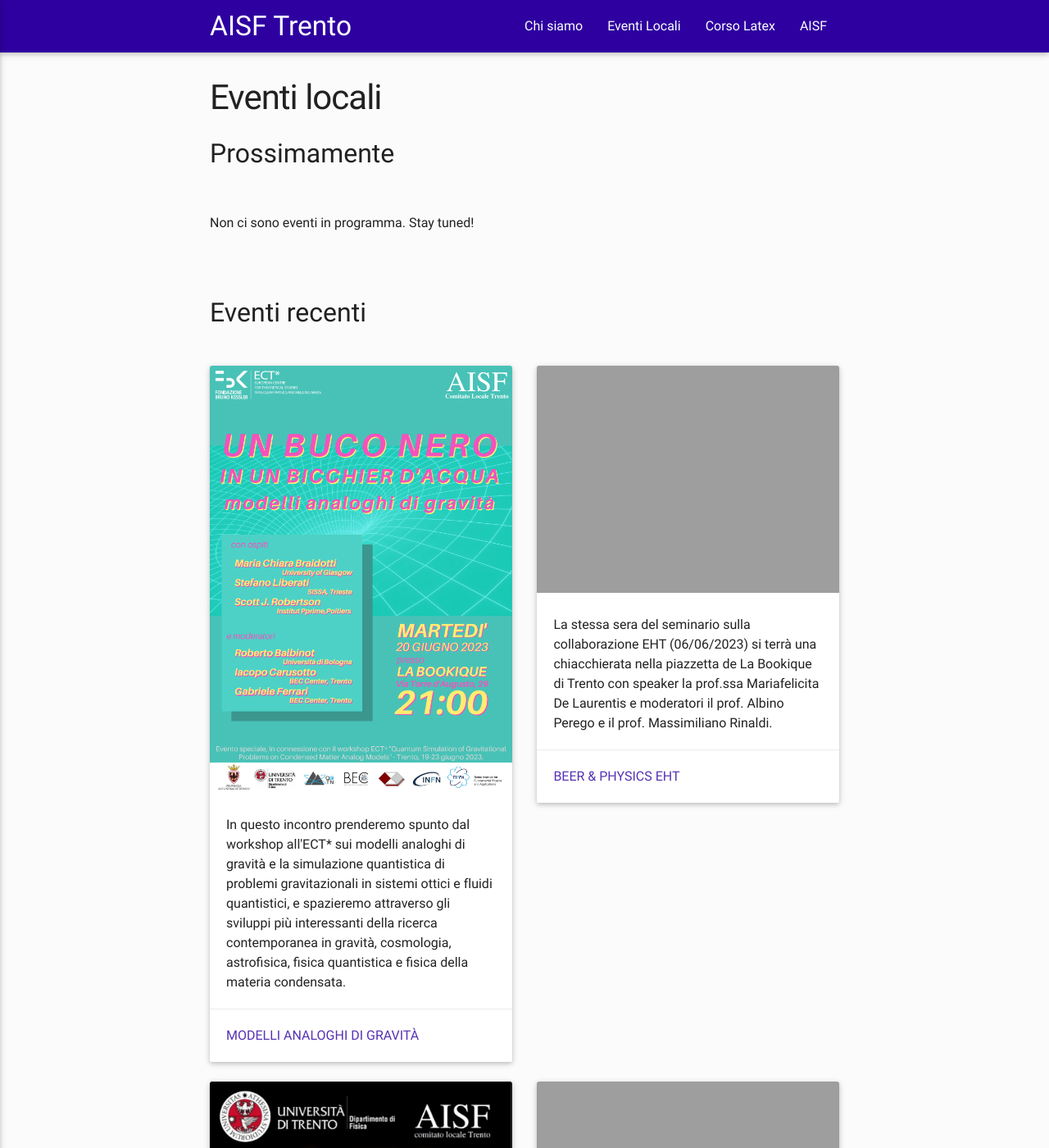
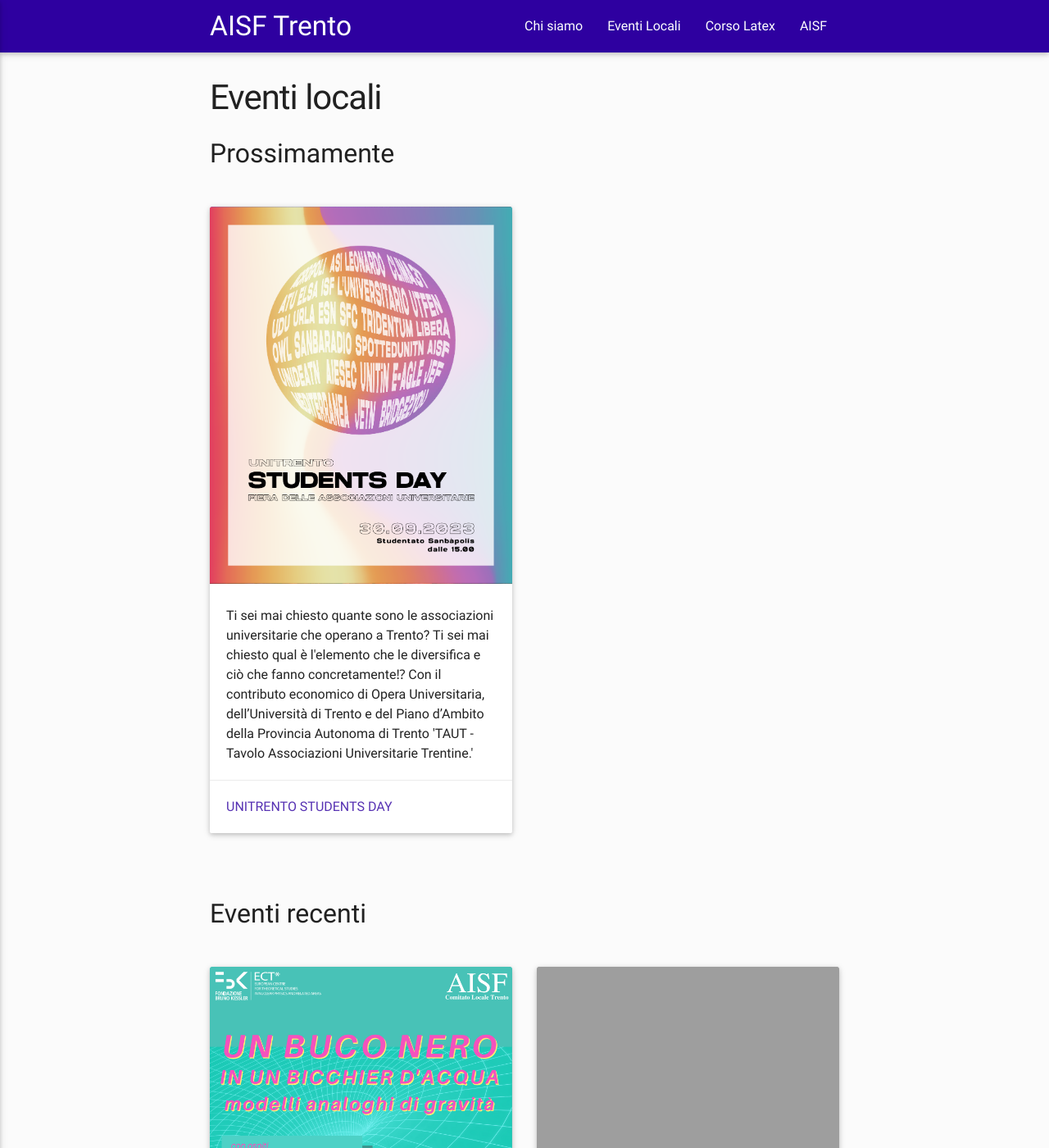
Before and after one commit to ai-sf/trento, a Jekyll site: the page built from eventi.html, in a window 1280 px wide and 1400 px high. Shown: the whole window at 82% size. Built offline with Jekyll 4.4.1, drawn with Linux system fonts in a browser that asks for light colours; nearby versions of some CDN libraries.

Commit message:
update eventi.yml

```diff
--- a/_data/eventi.yml
+++ b/_data/eventi.yml
@@ -1,5 +1,12 @@
 sections:
   - events:
+    - image: unitn_students_day.png
+      title:
+      text: "Ti sei mai chiesto quante sono le associazioni universitarie che operano a Trento?
+              Ti sei mai chiesto qual è l'elemento che le diversifica e ciò che fanno concretamente⁉ Con il contributo economico di Opera Universitaria, dell’Università di Trento e del Piano d’Ambito della Provincia Autonoma di Trento 'TAUT - Tavolo Associazioni Universitarie Trentine.'"
+      linktxt: UniTrento Students Day
+      link: https://www.instagram.com/p/Cxn6o4-LNKA/
+      todo: "y"
     - image: analog_gravity.png
       title:
       text: "In questo incontro prenderemo spunto dal workshop all'ECT* sui modelli analoghi di gravità e la simulazione quantistica di problemi gravitazionali in sistemi ottici e fluidi quantistici, e spazieremo attraverso gli sviluppi più interessanti della ricerca contemporanea in gravità, cosmologia, astrofisica, fisica quantistica e fisica della materia condensata."
```
Also changed, not shown: img/unitn_students_day.png (added).
